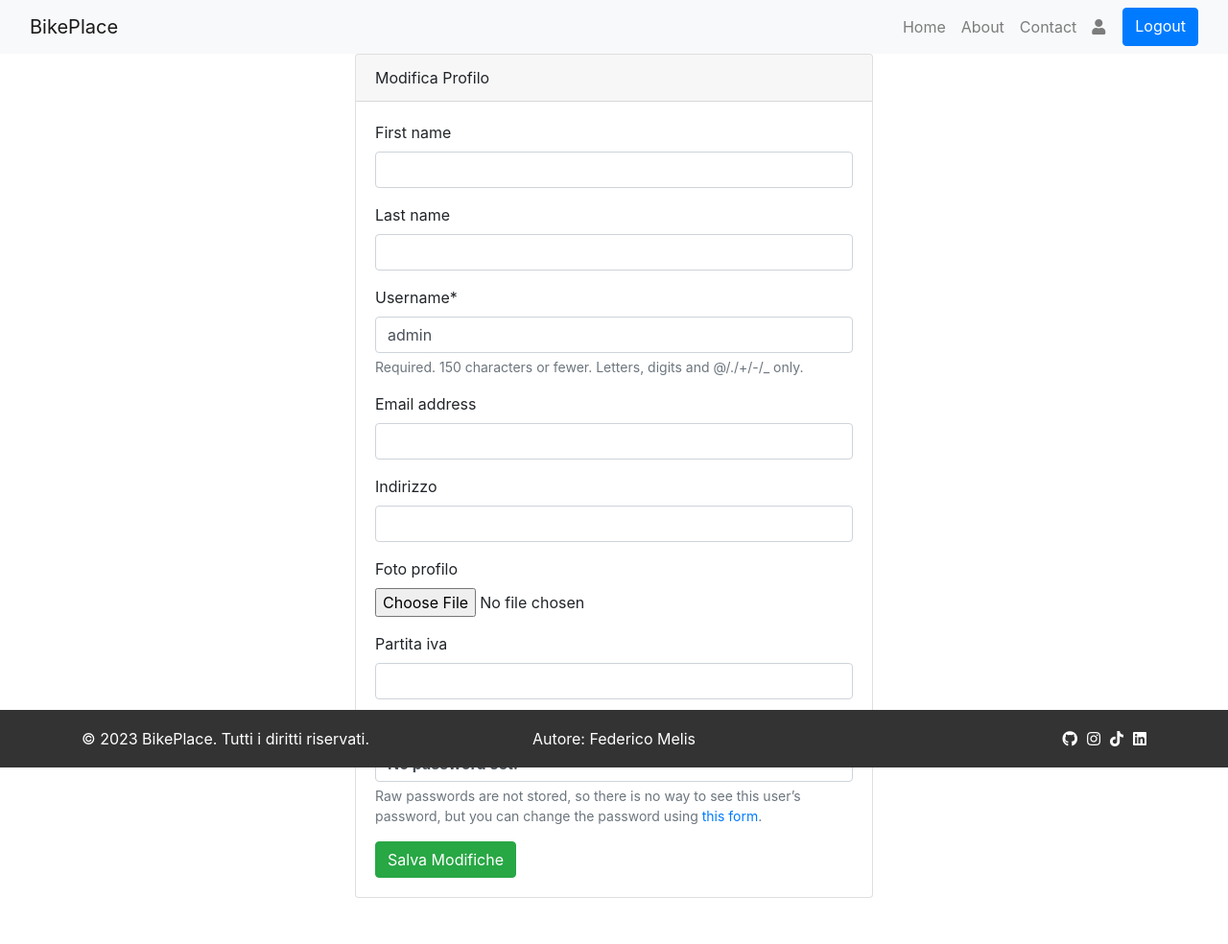
After one commit to fedemelis/BikePlace, a Django app: page /profilo/modifica/6/ in a window 1280 px wide. The commit adds this page. Shown: the whole page at 96% size. Run offline with Django 4.2, Linux system fonts and the light colour scheme; a user stored in the database is signed in; some libraries are stand-ins or nearby versions.

Commit message:
gestione utente: dettagli e modifica

```diff
--- a/BikePlace/forms.py
+++ b/BikePlace/forms.py
@@ -1,4 +1,4 @@
-from django.contrib.auth.forms import UserCreationForm
+from django.contrib.auth.forms import UserCreationForm, UserChangeForm
 from django.contrib.auth.models import Group, User
 from django import forms
 
@@ -40,7 +40,17 @@ class UserForm(UserCreationForm):
 
     def clean_piva(self):
         piva = self.cleaned_data['piva']
-        if (self.verifica_partita_iva(piva) == False) and piva != None:
-            raise forms.ValidationError("Partita IVA non valida")
+        if piva is not None:
+            if not self.verifica_partita_iva(piva):
+                raise forms.ValidationError("Partita IVA non valida")
+            else:
+                return piva
         else:
             return piva
+
+
+class UpdateUserForm(UserChangeForm):
+
+    class Meta:
+        model = GenericUser
+        fields = ('first_name', 'last_name', 'username', 'email', 'address', 'picture', 'piva')
--- a/BikePlace/urls.py
+++ b/BikePlace/urls.py
@@ -26,10 +26,12 @@ urlpatterns = [
                   path('', WelcomePageView, name='welcome_page'),
 
                   path('registrazione/', UserCreateView.as_view(), name='user_registrazione'),
-                  # path('registrazione/vendor', VendorCreateView.as_view(), name='vendor_registrazione'),
 
                   path('login/', auth_views.LoginView.as_view(), name='login'),
                   path('logout/', auth_views.LogoutView.as_view(), name='logout'),
 
+                  path('profilo/<pk>/', UserDetailView.as_view(), name='profilo'),
+                  path('profilo/modifica/<pk>/', UserUpdateView.as_view(), name='modifica_profilo'),
+
                   path('acquista/', include('Acquista.urls')),
               ] + static(settings.MEDIA_URL, document_root=settings.MEDIA_ROOT)
--- a/BikePlace/views.py
+++ b/BikePlace/views.py
@@ -1,11 +1,13 @@
+from django.contrib.auth import login
 from django.contrib.auth.forms import UserCreationForm
 from django.contrib.auth.models import Group
 from django.shortcuts import render
 from django.urls import reverse_lazy
-from django.views.generic import CreateView
+from django.views.generic import *
 
 from BikePlace.forms import *
 from BikePlace.models import *
+from django.contrib.auth.mixins import LoginRequiredMixin
 
 
 def WelcomePageView(request):
@@ -17,3 +19,27 @@ class UserCreateView(CreateView):
     form_class = UserForm
     template_name = "user_create.html"
     success_url = reverse_lazy("login")
+
+
+class UserDetailView(LoginRequiredMixin, DetailView):
+    model = GenericUser
+    template_name = "user.html"
+    context_object_name = "user"
+
+    def get_object(self, queryset=None):
+        return self.request.user
+
+
+class UserUpdateView(LoginRequiredMixin, UpdateView):
+    model = GenericUser
+    form_class = UpdateUserForm
+    template_name = "user_update.html"
+    success_url = reverse_lazy("welcome_page")
+
+    def get_object(self, queryset=None):
+        return self.request.user
+
+    def form_valid(self, form):
+        response = super().form_valid(form)
+        login(self.request, self.object)  # Reimposta la sessione utente
+        return response
--- a/templates/base.html
+++ b/templates/base.html
@@ -18,7 +18,8 @@
 {% block content %}
 
 {% endblock %}
-
+<br>
+<br>
 {% include 'footer.html' %}
 
 </body>
--- a/templates/footer.html
+++ b/templates/footer.html
@@ -9,7 +9,7 @@
     }
 
     .content {
-        min-height: calc(100% - 60px); /* Altezza della pagina meno l'altezza del footer */
+        min-height: calc(100% - 90px); /* Altezza della pagina meno l'altezza del footer */
         padding-bottom: 60px; /* Altezza del footer */
     }
 
@@ -46,7 +46,7 @@
     <div class="container">
         <div class="row">
             <div class="col-lg-4">
-                <p class="footer-text">&copy; 2023 Nome della Tua Azienda. Tutti i diritti riservati.</p>
+                <p class="footer-text">&copy; 2023 BikePlace. Tutti i diritti riservati.</p>
             </div>
             <div class="col-lg-4 text-center">
                 <p class="footer-text">Autore: Federico Melis</p>
--- a/templates/navbar.html
+++ b/templates/navbar.html
@@ -1,16 +1,52 @@
 <head>
     {% load static %}
-    <link rel="stylesheet" href="{% static '/css/navbar.css' %}">
+{#    <link rel="stylesheet" href="{% static '/css/navbar.css' %}">#}
+    <link rel="stylesheet" href="https://cdnjs.cloudflare.com/ajax/libs/font-awesome/5.15.3/css/all.min.css" integrity="sha384-wvfXpEpEpTV8pU9NpSDfzpR1n7tk5jX1h7Up+M7pW4/6Ktu0TKYC4j6U8jB6k4N" crossorigin="anonymous">
+
 </head>
+
+<style>
+    .navbar {
+  display: flex;
+  justify-content: space-between;
+  align-items: center;
+}
+
+.nav {
+  display: flex;
+  list-style-type: none;
+  margin: 0;
+  padding: 0;
+}
+
+.nav-item {
+  margin-right: 10px;
+}
+
+.nav-item:last-child {
+  margin-right: 0;
+}
+
+.btn-primary,
+.btn-secondary {
+  margin-left: 10px;
+}
+
+.container-fluid {
+  padding-left: 15px;
+  padding-right: 15px;
+}
+</style>
 
 <nav class="navbar navbar-expand-lg navbar-light bg-light">
     <div class="container-fluid">
-        <a class="navbar-brand" href="#">Logo</a>
+        <a class="navbar-brand" href="{% url "welcome_page" %}">BikePlace</a>
         <div class="navbar-nav flex-row ms-sauto">
             <a class="nav-link" href="#">Home</a>
             <a class="nav-link" href="#">About</a>
             <a class="nav-link" href="#">Contact</a>
             {% if user.is_authenticated %}
+                <a href="{% url "profilo" user.pk%}" class="nav-link"><i class="fas fa-user"></i></a>
                 <a href="{% url "logout" %}" class="btn btn-primary">Logout</a>
             {% else %}
                 <a href="{% url "login" %}" class="btn btn-primary">Login</a>
--- /dev/null
+++ b/templates/user_update.html
@@ -0,0 +1,24 @@
+{% extends 'base.html' %}
+{% load crispy_forms_tags %}
+
+{% block content %}
+    <div class="container">
+        <div class="row justify-content-center">
+            <div class="col-md-6">
+                <div class="card">
+                    <div class="card-header">
+                        Modifica Profilo
+                    </div>
+                    <div class="card-body">
+                        <form method="post">
+                            {% csrf_token %}
+                            {{ form|crispy }}
+
+                            <input type="submit" class="btn btn-success" value="Salva Modifiche">
+                        </form>
+                    </div>
+                </div>
+            </div>
+        </div>
+    </div>
+{% endblock %}
```
Also changed, not shown: static/css/navbar.css (+0 -21 lines), static/css/welcome.css (+38 -25 lines), templates/user.html (added, +37 -0 lines), Acquista/views.py (line endings or trailing spaces), db.sqlite3, static/images/default_profile.jpg (added).
